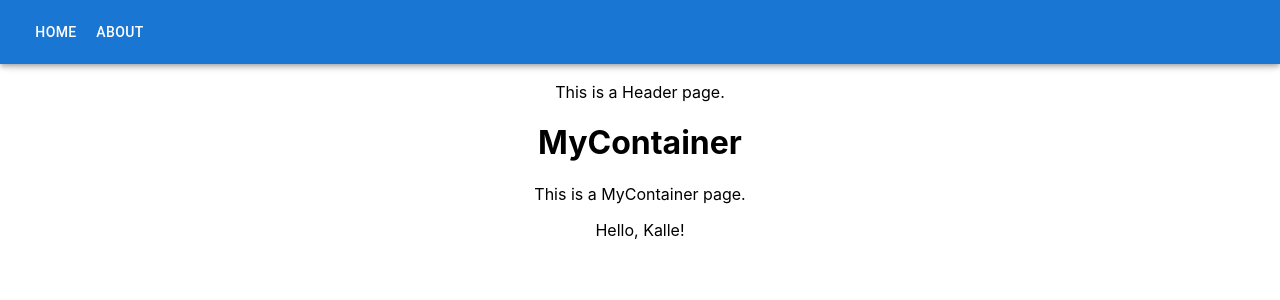
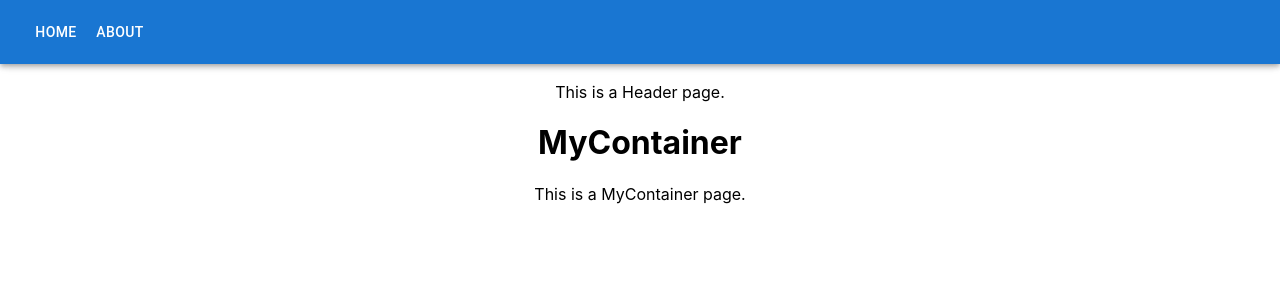
Before and after one commit to ajay26188/Advanced_Web_Application_Week11, a React (Create React App) app: page / in a window 1280 px wide. Shown: the top 300 px of the page. Built offline with nearby package versions, Linux system fonts and the light colour scheme; no server answers.

Commit message:
last commit

```diff
--- a/src/App.js
+++ b/src/App.js
@@ -4,18 +4,15 @@ import {BrowserRouter as Router, Routes, Route} from 'react-router-dom'
 import About from "./components/About";
 import MyContainer from "./components/MyContainer";
 import Header from "./components/Header";
-import MyHOC from "./components/MyHOC";
 
 function App() {
-
-  const WrappedMyContainer = MyHOC(MyContainer, {name: "Kalle"});
 
   return (
     <Router>
     <div className="App">
       <Header />
         <Routes>
-          <Route path ="/" element={<WrappedMyContainer />} />
+          <Route path ="/" element={<MyContainer />} />
           <Route path ="/about" element={<About />} />
         </Routes>
     </div>
--- a/src/components/MyContainer.js
+++ b/src/components/MyContainer.js
@@ -1,12 +1,10 @@
 import React from 'react'
-import MyHOC from './MyHOC';
 
 const MyContainer = ({name}) => {
   return (
     <div>
         <h1>MyContainer</h1>
         <p>This is a MyContainer page.</p>
-        <p>Hello, {name}!</p>
     </div>
   )
 }
--- a/src/components/MyHOC.js
+++ /dev/null
@@ -1,11 +0,0 @@
-import React from 'react'
-
-const MyHOC = (WrappedComponent, {name}) => {
-  return (props) => (
-    <div className="wrapper">
-        <WrappedComponent {...props} name={name} />
-    </div>
-  );
-};
-
-export default MyHOC
```
Also changed, not shown: src/index.js (line endings or trailing spaces).
